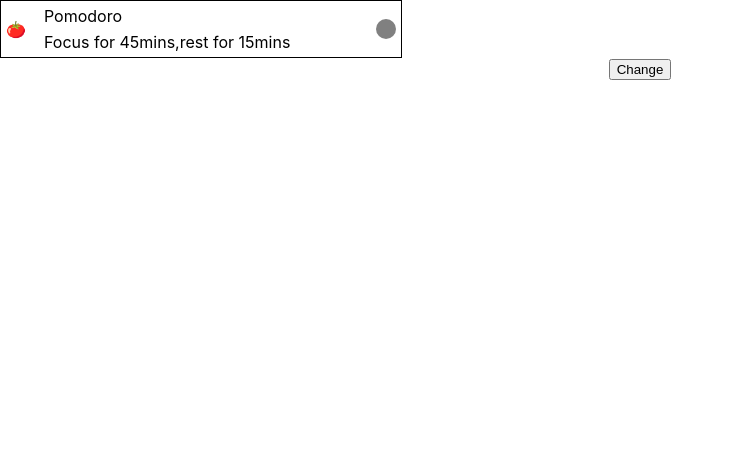
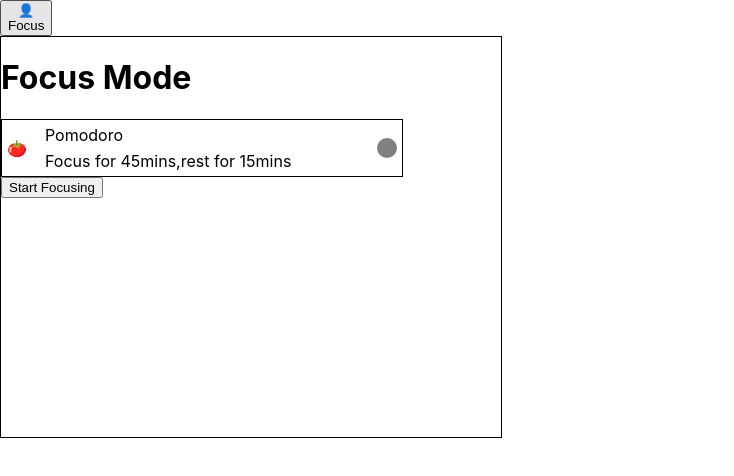
Before and after one commit to MarioKrstevski/react-smx, a React (Create React App) app: page / in a window 1280 px wide. Shown: the top 476 px of the page, without its empty margins (0-734 px from the left). Built offline with nearby package versions, Linux system fonts and the light colour scheme.

Commit message:
focus mode

```diff
--- a/src/App.css
+++ b/src/App.css
@@ -1,47 +1,3 @@
-.App {
-  text-align: center;
-}
-
-.App-logo {
-  height: 40vmin;
-  pointer-events: none;
-}
-
-@media (prefers-reduced-motion: no-preference) {
-  .App-logo {
-    animation: App-logo-spin infinite 20s linear;
-  }
-}
-.blue {
-  background-color: blue;
-}
-.green {
-  background-color: green;
-}
-.App-header {
-  background-color: #282c34;
-  min-height: 100vh;
-  display: flex;
-  flex-direction: column;
-  align-items: center;
-  justify-content: center;
-  font-size: calc(10px + 2vmin);
-  color: white;
-}
-
-.App-link {
-  color: #61dafb;
-}
-
-@keyframes App-logo-spin {
-  from {
-    transform: rotate(0deg);
-  }
-  to {
-    transform: rotate(360deg);
-  }
-}
-
 #header {
   display: flex;
   justify-content: space-between;
@@ -105,3 +61,13 @@
 .on {
   background-color: #7edc74;
 }
+
+.focus-dialog {
+  border: 1px solid black;
+  display: flex;
+  flex-direction: column;
+  align-items: start;
+
+  width: 500px;
+  height: 400px;
+}
--- a/src/classes/C5/C5.js
+++ b/src/classes/C5/C5.js
@@ -6,7 +6,12 @@ function Toggle() {
 
   return (
     <div>
-      <div className="pomodoro">
+      <div
+        className="pomodoro"
+        onClick={function () {
+          setIsOn(!isOn);
+        }}
+      >
         <div>🍅</div>
         <div className="middle">
           <div>Pomodoro</div>
@@ -21,14 +26,34 @@ function Toggle() {
         </div>
       </div>
 
-      <button
+      {/* <button
         onClick={function () {
           setIsOn(!isOn);
         }}
       >
         {" "}
         Change{" "}
+      </button> */}
+    </div>
+  );
+}
+
+function FocusMode() {
+  let isOpen = true;
+  return (
+    <div>
+      <button>
+        👤
+        <br />
+        Focus
       </button>
+      {isOpen && (
+        <div className="focus-dialog">
+          <h1>Focus Mode</h1>
+          <Toggle />
+          <button>Start Focusing</button>
+        </div>
+      )}
     </div>
   );
 }
@@ -36,7 +61,8 @@ function Toggle() {
 export default function C5(props) {
   return (
     <div>
-      <Toggle />
+      {/* <Toggle /> */}
+      <FocusMode />
     </div>
   );
 }
```
